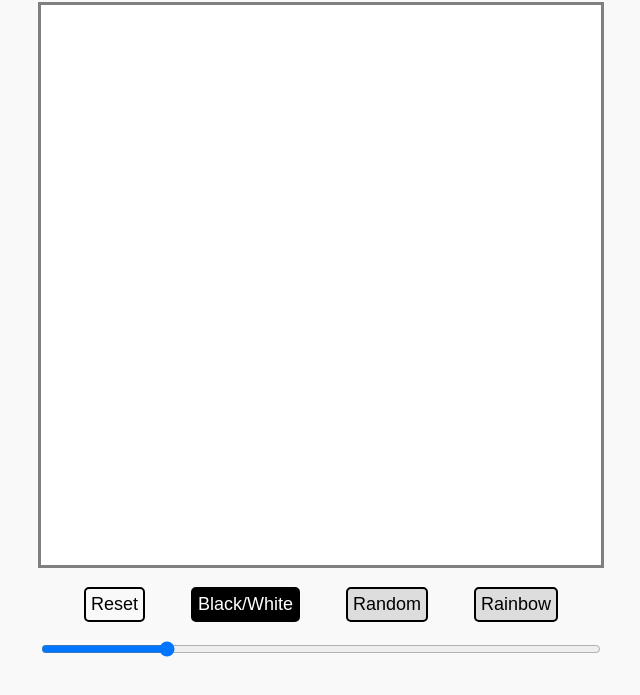
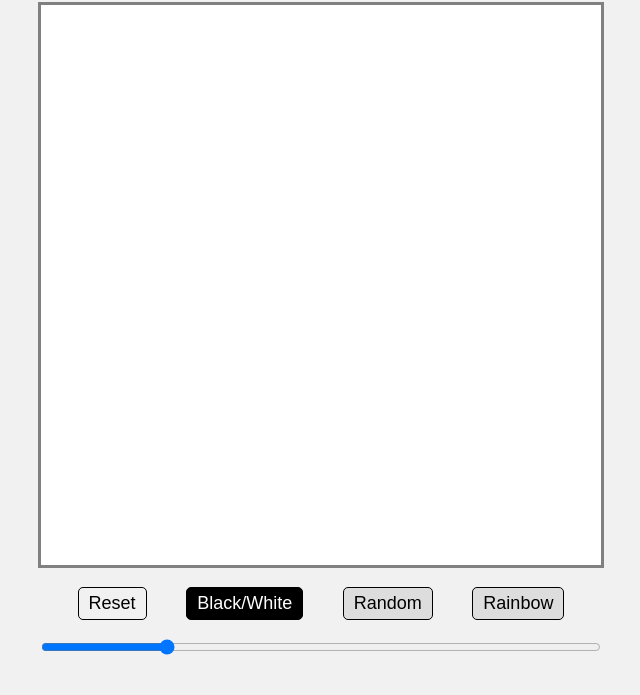
Before and after one commit to Triangular100/etch-a-sketch, a plain HTML site: page index.html in a window 1280 px wide. Shown: the part 67-762 px from the top of the page, without its empty margins (319-959 px from the left). Drawn offline with Linux system fonts and the light colour scheme.

Commit message:
Add option styles

```diff
--- a/style.css
+++ b/style.css
@@ -12,7 +12,7 @@ body {
     justify-content: center;
     gap: 16px;
     padding: 0 10px;
-    background-color: #F9F9F9;
+    background-color: #F1F1F1;
     font-size: 18px;
 }
 
@@ -45,15 +45,15 @@ h1 {
 
 .options-container .option {
     cursor: pointer;
-    padding: 5px;
-    border: 2px solid black;
+    padding: 5px 10px;
+    border: 1px solid black;
     border-radius: 5px;
     margin: 3px;
+    transition: transform .1s ease-in;
 }
 
-.options-container .reset:hover {
-    background-color: aquamarine;
-    color: black;
+.options-container .option:hover {
+    transform: scale(1.1);
 }
 
 .options-container .black {
```
